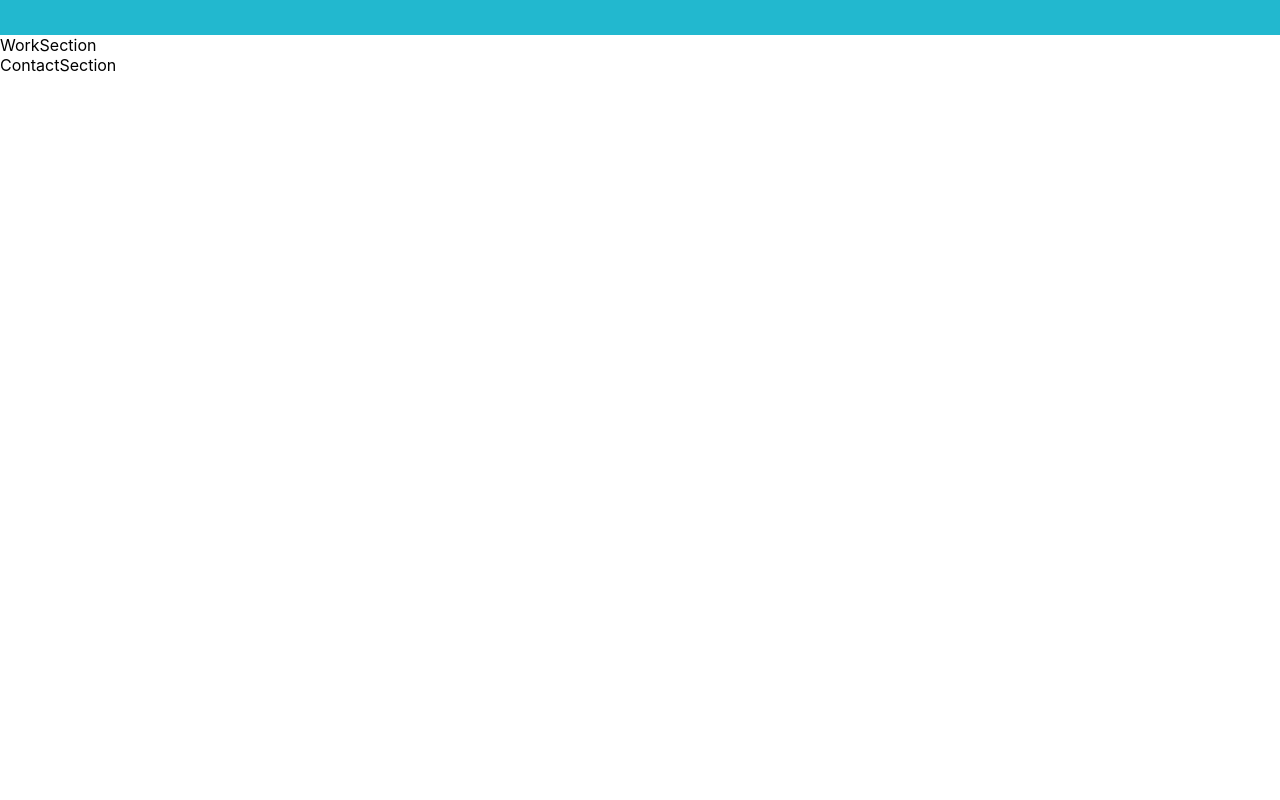
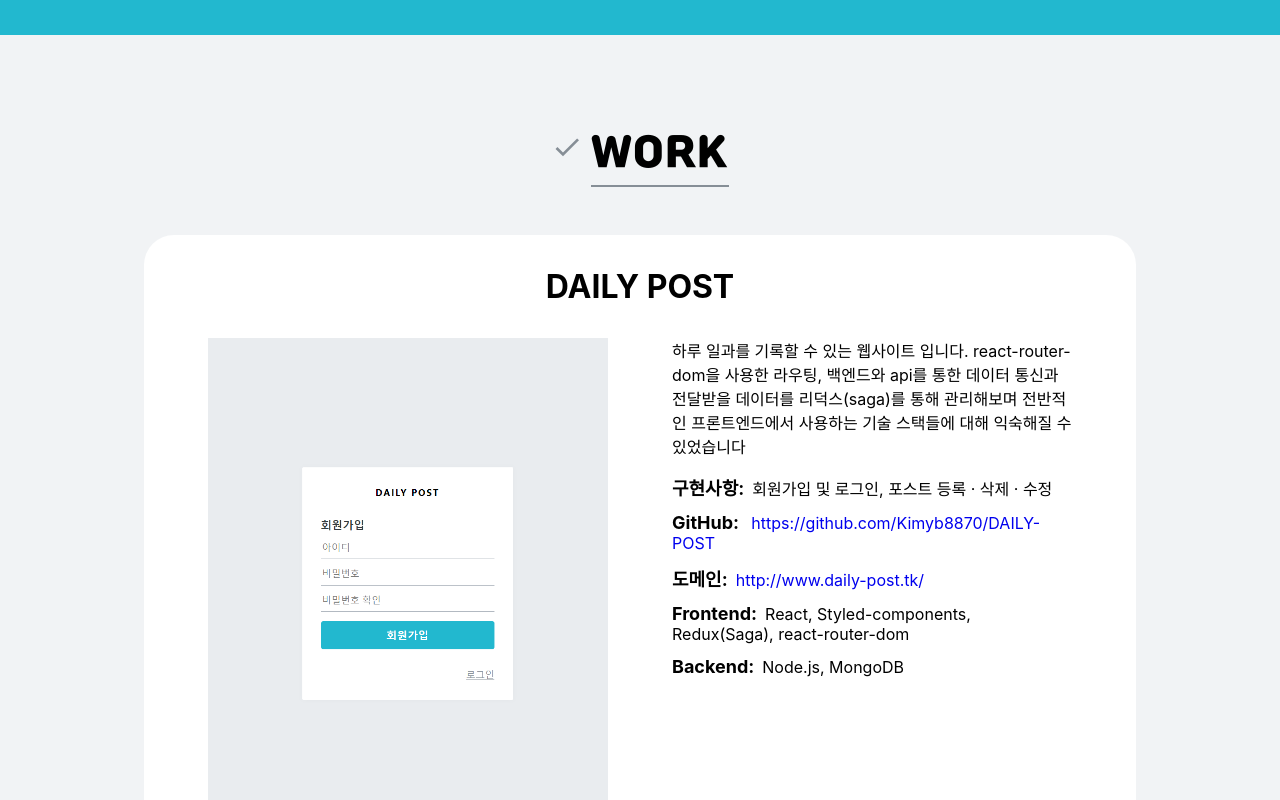
Before and after one commit to Kimyb8870/portfolio, a React (Create React App) app: page / in a window 1280 px wide. Shown: the part 2360-3160 px from the top of the page. Before the commit the page ends 2435 px from the top, so only its background shows below. Built offline with nearby package versions, Linux system fonts and the light colour scheme.

Commit message:
Feature: Work section

```diff
--- /dev/null
+++ b/src/components/Work/index.js
@@ -0,0 +1,124 @@
+import React from "react";
+import Carousel from "react-material-ui-carousel";
+import SectionTitle from "../common/SectionTitle";
+import {
+  StyledWork,
+  Wrapper,
+  StyledProject,
+  ProjectTitle,
+  ProjectContent,
+  ImgListWrapper,
+  DescriptionWrapper,
+  MainDescription,
+  SubDescriptionWrapper,
+  SubDescriptionItem,
+} from "./styles/Work";
+import dailyPostLogin from "../../assets/projectImgs/daily-post-login.png";
+import dailyPostRegister from "../../assets/projectImgs/daily-post-register.png";
+import dailyPostMain from "../../assets/projectImgs/daily-post-main.png";
+import dailyPostEdit from "../../assets/projectImgs/daily-post-edit.png";
+import dailyPostPost from "../../assets/projectImgs/daily-post-post.png";
+import { Paper } from "@mui/material";
+
+const projectImgs = [
+  {
+    id: 1,
+    img: dailyPostLogin,
+  },
+  {
+    id: 2,
+    img: dailyPostRegister,
+  },
+  {
+    id: 3,
+    img: dailyPostMain,
+  },
+  {
+    id: 4,
+    img: dailyPostEdit,
+  },
+  {
+    id: 5,
+    img: dailyPostPost,
+  },
+];
+
+const Project = () => {
+  return (
+    <StyledProject>
+      <ProjectTitle>DAILY POST</ProjectTitle>
+      <ProjectContent>
+        <ImgListWrapper>
+          <Carousel>
+            {projectImgs.map(({ id, img }) => (
+              <Paper>
+                <img src={img} alt="" />
+              </Paper>
+            ))}
+          </Carousel>
+        </ImgListWrapper>
+        <DescriptionWrapper>
+          <MainDescription>
+            하루 일과를 기록할 수 있는 웹사이트 입니다. react-router-dom을
+            사용한 라우팅, 백엔드와 api를 통한 데이터 통신과 전달받을 데이터를
+            리덕스(saga)를 통해 관리해보며 전반적인 프론트엔드에서 사용하는 기술
+            스택들에 대해 익숙해질 수 있었습니다
+          </MainDescription>
+          <SubDescriptionWrapper>
+            <SubDescriptionItem>
+              <b>구현사항:</b>
+              <span>회원가입 및 로그인, 포스트 등록 · 삭제 · 수정</span>
+            </SubDescriptionItem>
+            <SubDescriptionItem>
+              <b>GitHub: </b>
+              <span>
+                <a
+                  href="https://github.com/Kimyb8870/DAILY-POST"
+                  target="_blank"
+                  rel="noreferrer"
+                >
+                  https://github.com/Kimyb8870/DAILY-POST
+                </a>
+              </span>
+            </SubDescriptionItem>
+            <SubDescriptionItem>
+              <b>도메인:</b>
+              <span>
+                <a
+                  href="http://www.daily-post.tk/"
+                  target="_blank"
+                  rel="noreferrer"
+                >
+                  http://www.daily-post.tk/
+                </a>
+              </span>
+            </SubDescriptionItem>
+            <SubDescriptionItem>
+              <b>Frontend:</b>
+              <span>
+                React, Styled-components, Redux(Saga), react-router-dom
+              </span>
+            </SubDescriptionItem>
+            <SubDescriptionItem>
+              <b>Backend:</b>
+              <span>Node.js, MongoDB</span>
+            </SubDescriptionItem>
+          </SubDescriptionWrapper>
+        </DescriptionWrapper>
+      </ProjectContent>
+    </StyledProject>
+  );
+};
+
+const Work = () => {
+  return (
+    <StyledWork>
+      <Wrapper>
+        <SectionTitle>WORK</SectionTitle>
+        <Project />
+      </Wrapper>
+    </StyledWork>
+  );
+};
+
+export default Work;
--- /dev/null
+++ b/src/components/Work/styles/Work.js
@@ -0,0 +1,73 @@
+import styled from "styled-components/macro";
+import Responsive from "../../common/Responsive";
+import palette from "../../../lib/styles/palette";
+
+export const StyledWork = styled.div`
+  background: ${palette.gray[1]};
+  padding-top: 6rem;
+  padding-bottom: 6rem;
+`;
+
+export const Wrapper = styled(Responsive)``;
+
+export const StyledProject = styled.div`
+  padding: 2rem;
+  border-radius: 30px;
+  margin-top: 3rem;
+  background: white;
+`;
+
+export const ProjectTitle = styled.h4`
+  text-align: center;
+  font-weight: 700;
+  font-size: 2rem;
+`;
+
+export const ProjectContent = styled.div`
+  display: flex;
+  @media (max-width: 768px) {
+    flex-direction: column;
+  }
+`;
+
+export const ImgListWrapper = styled.ul`
+  flex-basis: 50%;
+  padding: 2rem;
+
+  img {
+    width: 100%;
+  }
+
+  @media (max-width: 768px) {
+    flex-basis: initial;
+  }
+`;
+
+export const DescriptionWrapper = styled.div`
+  flex-basis: 50%;
+  padding: 2rem;
+
+  @media (max-width: 768px) {
+    flex-basis: initial;
+  }
+`;
+
+export const MainDescription = styled.div``;
+
+export const SubDescriptionWrapper = styled.div`
+  margin-top: 1rem;
+`;
+
+export const SubDescriptionItem = styled.div`
+  :not(:last-child) {
+    margin-bottom: 0.75rem;
+  }
+
+  b {
+    margin-right: 0.5rem;
+    font-size: 1.125rem;
+  }
+
+  span {
+  }
+`;
--- a/src/sections/WorkSection.js
+++ b/src/sections/WorkSection.js
@@ -1,7 +1,12 @@
 import React from "react";
+import Work from "../components/Work";
 
 const WorkSection = () => {
-  return <div>WorkSection</div>;
+  return (
+    <div id="work">
+      <Work />
+    </div>
+  );
 };
 
 export default WorkSection;
```
